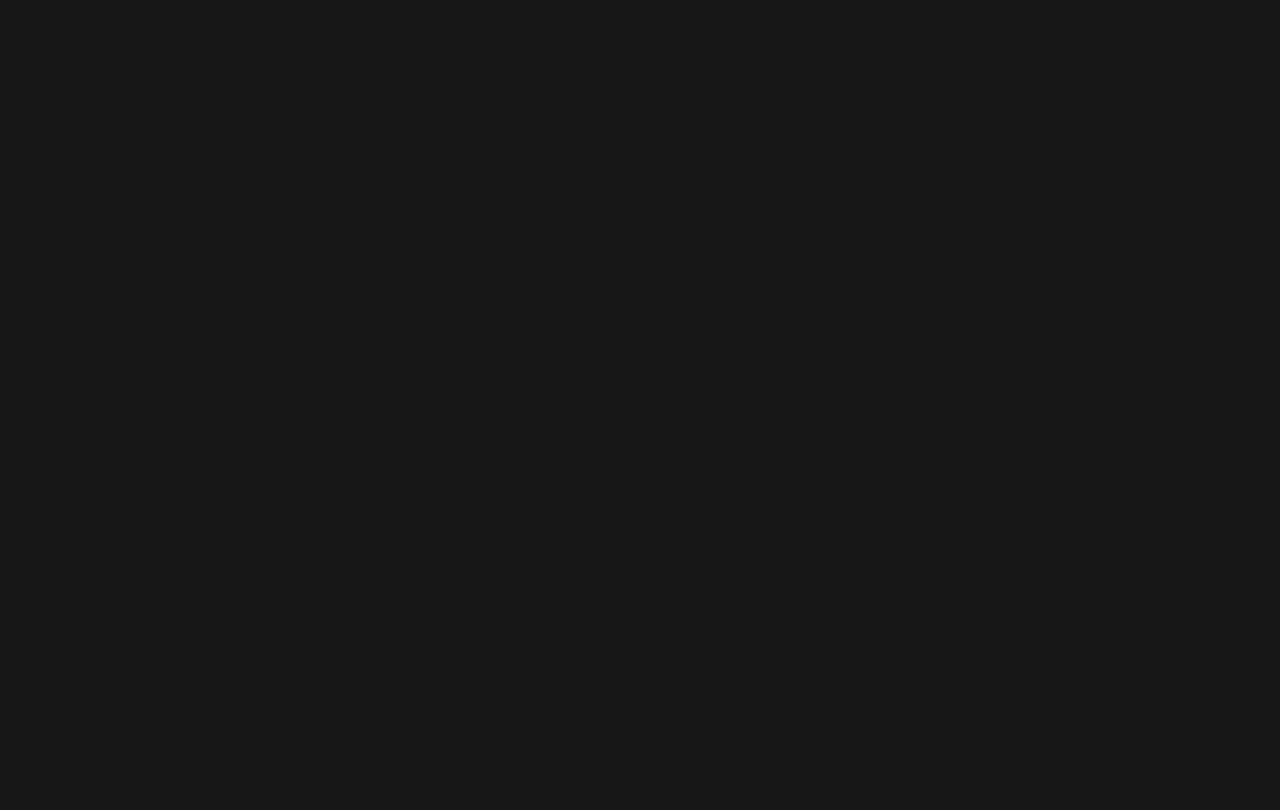
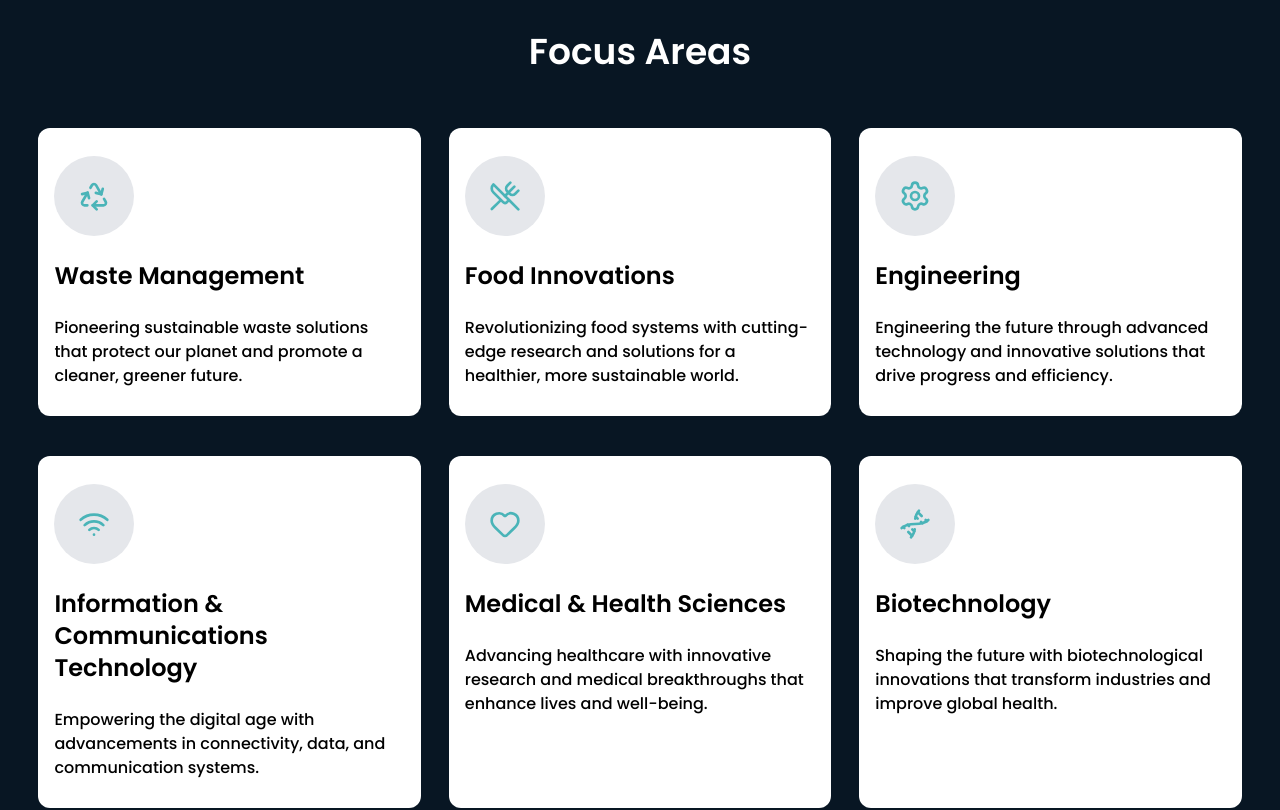
Before and after one commit to chiscookeke11/LionSciencePark, a Next.js app: page / in a window 1280 px wide. Shown: the part 860-1670 px from the top of the page. Before the commit the page ends 812 px from the top, so only its background shows below. Built offline with nearby package versions, Linux system fonts and the light colour scheme.

Commit message:
added the focus area section

```diff
--- /dev/null
+++ b/src/Data/FocusAreasData.tsx
@@ -0,0 +1,48 @@
+import { FocusAreaType } from "@/Types/types";
+import { Dna, Heart, Recycle, Settings, UtensilsCrossed, Wifi } from "lucide-react";
+
+
+export const FocusAreasData: FocusAreaType[] = [
+  {
+    id: 1,
+    icon: <Recycle size={32} />,
+    title: "Waste Management",
+    description:
+      "Pioneering sustainable waste solutions that protect our planet and promote a cleaner, greener future.",
+  },
+  {
+    id: 2,
+    icon: <UtensilsCrossed size={32} />,
+    title: "Food Innovations",
+    description:
+      "Revolutionizing food systems with cutting-edge research and solutions for a healthier, more sustainable world.",
+  },
+  {
+    id: 3,
+    icon: <Settings size={32} />,
+    title: "Engineering",
+    description:
+      "Engineering the future through advanced technology and innovative solutions that drive progress and efficiency.",
+  },
+  {
+    id: 4,
+    icon: <Wifi size={32} />,
+    title: "Information & Communications Technology",
+    description:
+      "Empowering the digital age with advancements in connectivity, data, and communication systems.",
+  },
+  {
+    id: 5,
+    icon:  <Heart size={32} />,
+    title: "Medical & Health Sciences",
+    description:
+      "Advancing healthcare with innovative research and medical breakthroughs that enhance lives and well-being.",
+  },
+  {
+    id: 6,
+    icon: <Dna size={32} />,
+    title: "Biotechnology",
+    description:
+      "Shaping the future with biotechnological innovations that transform industries and improve global health.",
+  },
+];
--- /dev/null
+++ b/src/Types/types.ts
@@ -0,0 +1,8 @@
+import { ReactNode } from "react";
+
+export interface FocusAreaType {
+  id: number;
+  icon: ReactNode;
+  title: string;
+  description: string;
+}
--- a/src/app/page.tsx
+++ b/src/app/page.tsx
@@ -1,3 +1,5 @@
+import ContactUs from "@/components/HomeComponents/ContactUs";
+import FocusAreas from "@/components/HomeComponents/FocusAreas";
 import { Hero } from "@/components/HomeComponents/Hero";
 
 
@@ -5,6 +7,8 @@ export default function Home() {
   return (
     <div className="bg-[#081623] "   >
       <Hero/>
+      <FocusAreas/>
+      <ContactUs/>
     </div>
     );
 }
--- /dev/null
+++ b/src/components/HomeComponents/ContactUs.tsx
@@ -0,0 +1,10 @@
+
+
+
+export default function ContactUs() {
+    return (
+        <section className=" w-full h-[80vh] flex items-start py-16 px-4 bg-no-repeat bg-center bg-cover " style={{backgroundImage: "url('/homepage-images/contactUs-bg.webp')"}} >
+            Hello
+        </section>
+    )
+}
--- /dev/null
+++ b/src/components/HomeComponents/FocusAreas.tsx
@@ -0,0 +1,40 @@
+import { FocusAreasData } from "@/Data/FocusAreasData"
+import { FocusAreaType } from "@/Types/types"
+
+
+
+
+
+
+interface CardProps {
+    data: FocusAreaType
+}
+
+
+
+
+const Card = ({data}: CardProps) => {
+    return (
+        <div className=" w-full max-w-xs md:max-w-none h-full flex flex-col items-start gap-6 rounded-xl bg-white py-7 px-4 text-black  " >
+            <span className=" w-20 h-20 rounded-full flex items-center justify-center bg-gray-200 text-[#4ab4b8] " >  {data.icon} </span>
+            <h2 className="text-2xl font-semibold " >{data.title} </h2>
+            <p className=" font-medium text-base " >{data.description} </p>
+        </div>
+    )
+}
+
+export default function FocusAreas() {
+    return (
+        <section className="w-full py-20 px-[3%] flex flex-col items-center gap-14  font-poppins" >
+            <h1 className=" text-2xl md:text-4xl font-semibold text-white" >Focus Areas</h1>
+
+
+            <div className="w-full  grid grid-cols-1 md:grid-cols-2  lg:grid-cols-3 gap-7 gap-y-10 place-items-center justify-items-center  " >
+                {FocusAreasData.map((area, index) => (
+                    <Card data={area} key={index} />
+                ))}
+            </div>
+
+        </section>
+    )
+}
```
Also changed, not shown: public/homepage-images/contactUs-bg.webp (added).
